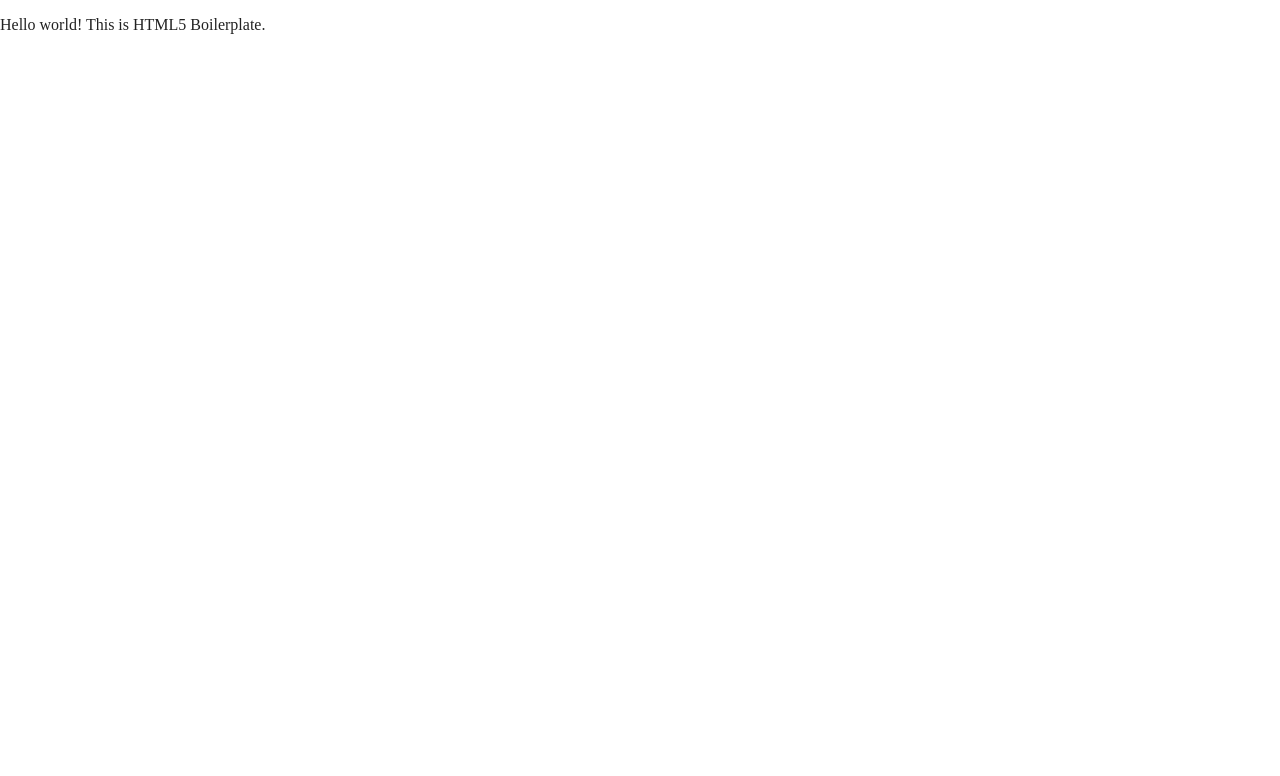
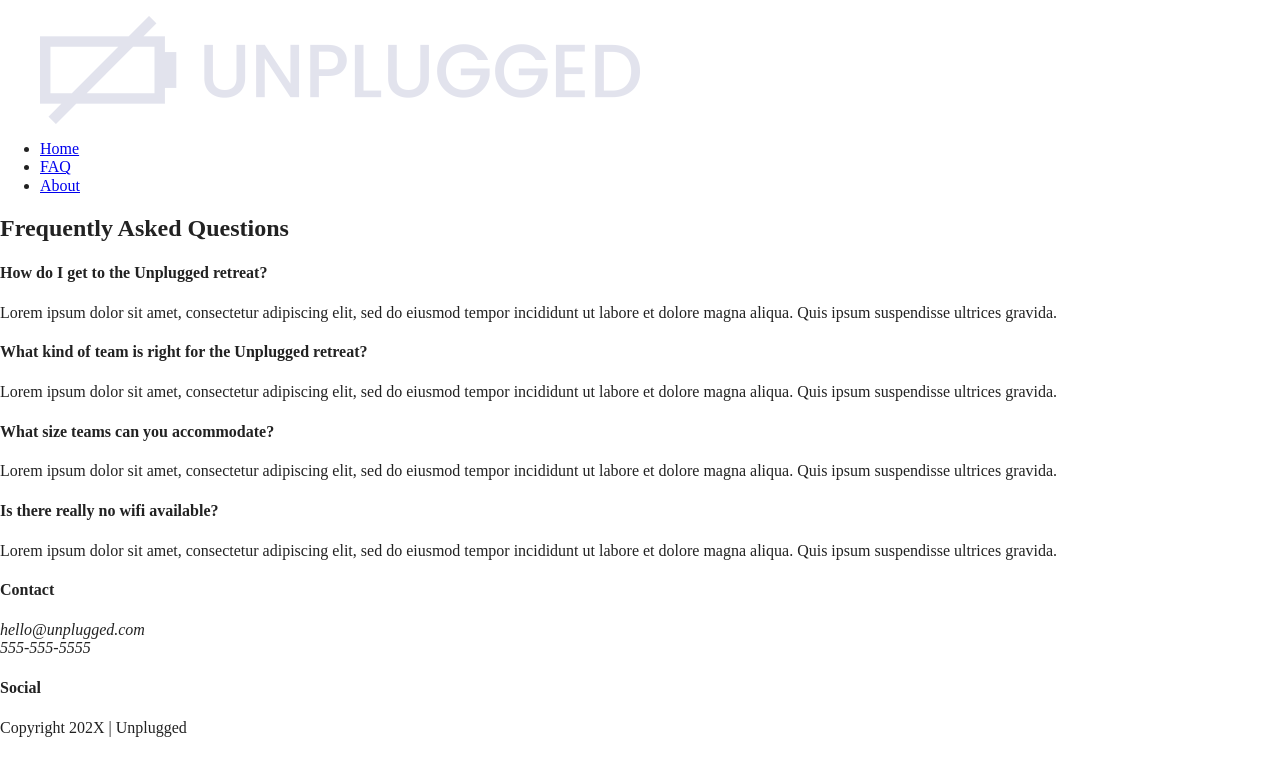
Before and after one commit to annemarieb78/unplugged, a website: page faqs/index.html in a window 1280 px wide. Drawn offline with Linux system fonts and the light colour scheme.

Commit message:
Added html and text to FAQ page

```diff
--- a/faqs/index.html
+++ b/faqs/index.html
@@ -2,7 +2,7 @@
 <html class="no-js" lang="">
   <head>
     <meta charset="utf-8" />
-    <title></title>
+    <title>FAQ | Unplugged Retreat</title>
     <meta name="description" content="" />
     <meta name="viewport" content="width=device-width, initial-scale=1" />
 
@@ -23,7 +23,100 @@
 
   <body>
     <!-- Add your site or application content here -->
-    <p>Hello world! This is HTML5 Boilerplate.</p>
+    <!-- Header -->
+    <header>
+      <div class="content-wrapper">
+        <figure>
+          <a href="#"
+            ><img src="../img/unpluggedlogo.png" alt="unplugged logo"
+          /></a>
+        </figure>
+
+        <div class="header-divider"></div>
+
+        <!--  Nav Menu Section -->
+        <nav>
+          <ul>
+            <li><a href="../index.html" rel="noopener">Home</a></li>
+            <li><a href="#" rel="noopener">FAQ</a></li>
+            <li><a href="../about/index.html" rel="noopener">About</a></li>
+          </ul>
+        </nav>
+      </div>
+    </header>
+    <!-- End of Header -->
+
+    <!-- Main -->
+    <main class="FAQ">
+      <div class="content-wrapper">
+        <h2>Frequently Asked Questions</h2>
+        <div class="faq-content">
+          <h4>How do I get to the Unplugged retreat?</h4>
+          <p>
+            Lorem ipsum dolor sit amet, consectetur adipiscing elit, sed do
+            eiusmod tempor incididunt ut labore et dolore magna aliqua. Quis
+            ipsum suspendisse ultrices gravida.
+          </p>
+        </div>
+        <div class="faq-content">
+          <h4>What kind of team is right for the Unplugged retreat?</h4>
+          <p>
+            Lorem ipsum dolor sit amet, consectetur adipiscing elit, sed do
+            eiusmod tempor incididunt ut labore et dolore magna aliqua. Quis
+            ipsum suspendisse ultrices gravida.
+          </p>
+        </div>
+        <div class="faq-content">
+          <h4>What size teams can you accommodate?</h4>
+          <p>
+            Lorem ipsum dolor sit amet, consectetur adipiscing elit, sed do
+            eiusmod tempor incididunt ut labore et dolore magna aliqua. Quis
+            ipsum suspendisse ultrices gravida.
+          </p>
+        </div>
+        <div class="faq-content">
+          <h4>Is there really no wifi available?</h4>
+          <p>
+            Lorem ipsum dolor sit amet, consectetur adipiscing elit, sed do
+            eiusmod tempor incididunt ut labore et dolore magna aliqua. Quis
+            ipsum suspendisse ultrices gravida.
+          </p>
+        </div>
+      </div>
+    </main>
+
+    <!-- Footer -->
+    <footer>
+      <div class="content-wrapper">
+        <div class="footer-content">
+          <!-- Contact Section -->
+          <div class="contact">
+            <h4>Contact</h4>
+            <address>
+              <p>hello@unplugged.com<br />555-555-5555</p>
+            </address>
+          </div>
+          <!-- Social Section -->
+          <div class="social">
+            <h4>Social</h4>
+            <div class="social-icons">
+              <p>
+                <a
+                  href="https://www.instagram.com"
+                  target="_blank"
+                  rel="noopener"
+                ></a>
+              </p>
+            </div>
+          </div>
+        </div>
+      </div>
+
+      <div class="copyright">
+        <p>Copyright 202X | Unplugged</p>
+      </div>
+    </footer>
+
     <script src="../js/vendor/modernizr-3.11.2.min.js"></script>
     <script src="../js/plugins.js"></script>
     <script src="../js/main.js"></script>
```
Also changed, not shown: about/index.html (+1 -1 lines).
